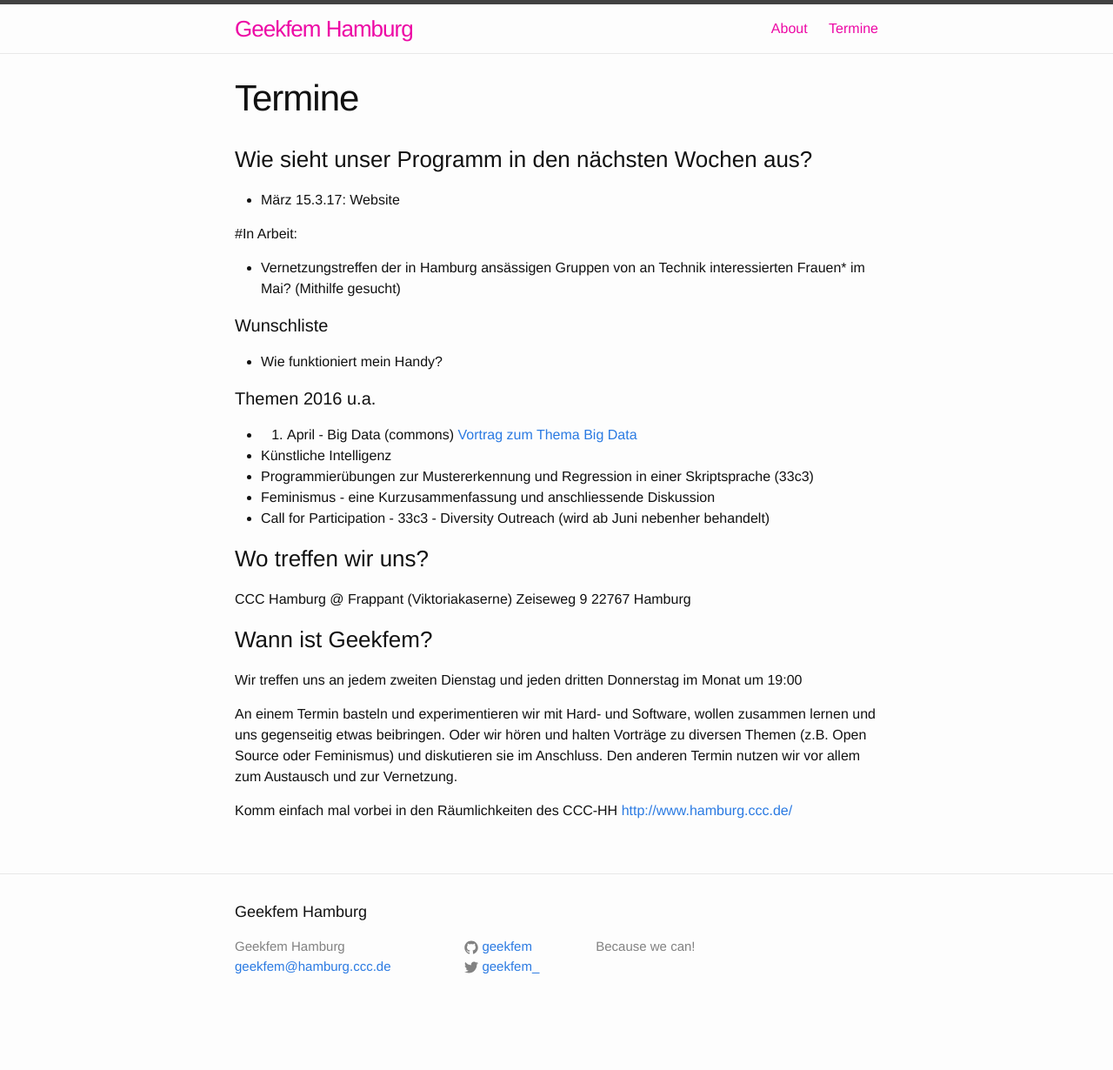
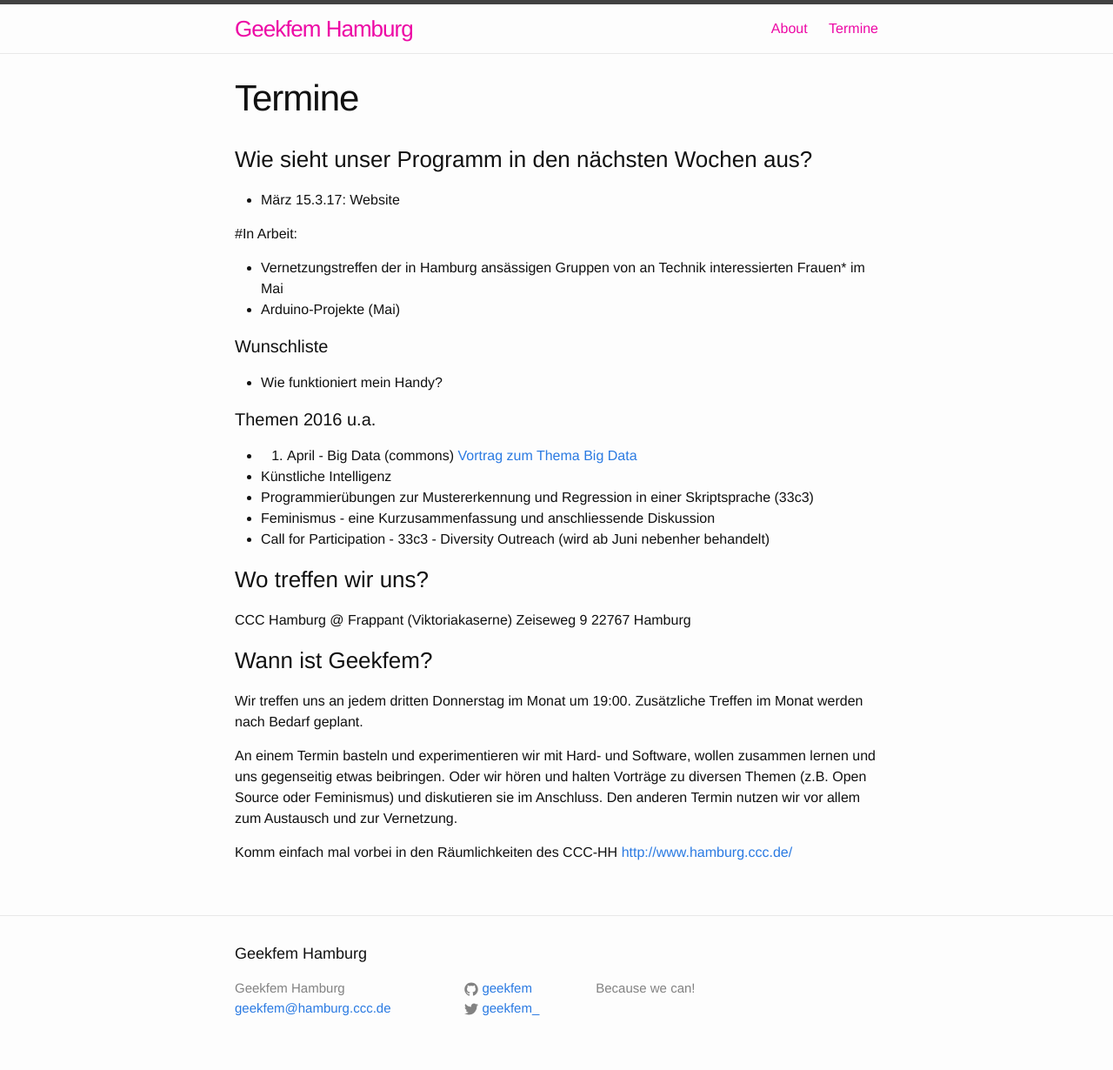
Before and after one commit to geekfem/geekfem.github.io, a Jekyll site: the page built from termine.md, in a window 1280 px wide. Shown: the whole page at 87% size. Built offline with Jekyll 4.4.1, drawn with Linux system fonts in a browser that asks for light colours; before the commit the page ends 1182 px from its top, so only the background shows below that.

Commit message:
Termine aktualisiert

```diff
--- a/termine.md
+++ b/termine.md
@@ -8,7 +8,8 @@
 * März 15.3.17: Website
 
 #In Arbeit:
-* Vernetzungstreffen der in Hamburg ansässigen Gruppen von an Technik interessierten Frauen\* im Mai? (Mithilfe gesucht)
+* Vernetzungstreffen der in Hamburg ansässigen Gruppen von an Technik interessierten Frauen\* im Mai
+* Arduino-Projekte (Mai)
 
 #### Wunschliste
 
@@ -28,7 +29,7 @@
 22767 Hamburg
 
 ### Wann ist Geekfem?
-Wir treffen uns an jedem zweiten Dienstag und jeden dritten Donnerstag im Monat um 19:00
+Wir treffen uns an jedem dritten Donnerstag im Monat um 19:00. Zusätzliche Treffen im Monat werden nach Bedarf geplant.
 
 An einem Termin basteln und experimentieren wir mit Hard- und Software, wollen zusammen lernen und uns gegenseitig etwas beibringen. Oder wir hören und halten Vorträge zu diversen Themen (z.B. Open Source oder Feminismus) und diskutieren sie im Anschluss. Den anderen Termin nutzen wir vor allem zum Austausch und zur Vernetzung.
 
```
Also changed, not shown: about.md (+0 -2 lines).
